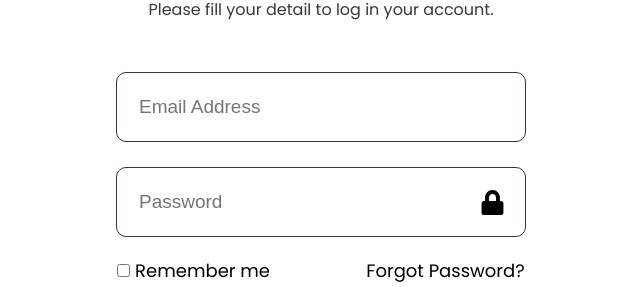
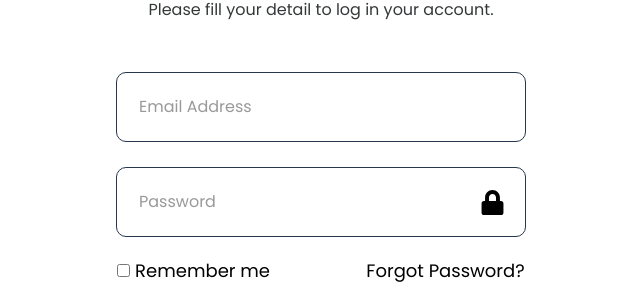
Before and after one commit to Roonaaan/CareerCompass, a React (Vite) app: page /Login in a window 1280 px wide. Shown: the part 168-455 px from the top of the page, without its empty margins (319-959 px from the left). Built offline with nearby package versions, Linux system fonts and the light colour scheme.

Commit message:
Login Page - Revisions

```diff
--- a/src/landing/Login.jsx
+++ b/src/landing/Login.jsx
@@ -68,20 +68,22 @@ export const Login = () => {
                     <div className='input'>
                         <input
                             type='email'
-                            placeholder='Email Address'
+                            placeholder=''
                             onChange={(e) => setEmail(e.target.value)}
                         />
+                        <label for='email'> Email Address </label>
                     </div>
                     {emailError && <div className='error-message'>{emailError} </div>}
                     {/* Password */}
                     <div className='input'>
                         <input
                             type={showPassword ? 'text' : 'password'}
-                            placeholder='Password'
+                            placeholder=''
                             onChange={(e) => {
                                 setPassword(e.target.value)
                             }}
                         />
+                        <label for='password'> Password </label>
                         <button
                             className='show-password-button'
                             onClick={() => {
--- a/src/landing/styles/Login.css
+++ b/src/landing/styles/Login.css
@@ -60,17 +60,45 @@
     border-color: #27374D;
     border-radius: 10px;
     border-width: 1px;
+    position: relative;
 }
 
 .input input{
     height: 50px;
     width: 360px;
-    background: transparent;
+    background: none;
     border: none;
     outline: none;
     color: black;
     font-size: 19px;
     margin-left: 22px;
+    padding: 1px;
+    border: 2px solid transparent;
+}
+
+.input label{
+    position: absolute;
+    top: 0;
+    left: 0;
+    translate: 20px 19px;
+    color: #999;
+    background-color: white;
+    border: 2px solid transparent;
+    pointer-events: none;
+    transition: translate 250ms,
+                background-color 250ms,
+                border-color 250ms;
+}
+
+.input:focus-within label,
+.input:not(:has(:placeholder-shown))
+label{
+    translate: 20px -14px;
+    color: black;
+}
+
+.input ::placeholder{
+    color: transparent;
 }
 
 .password{
```
